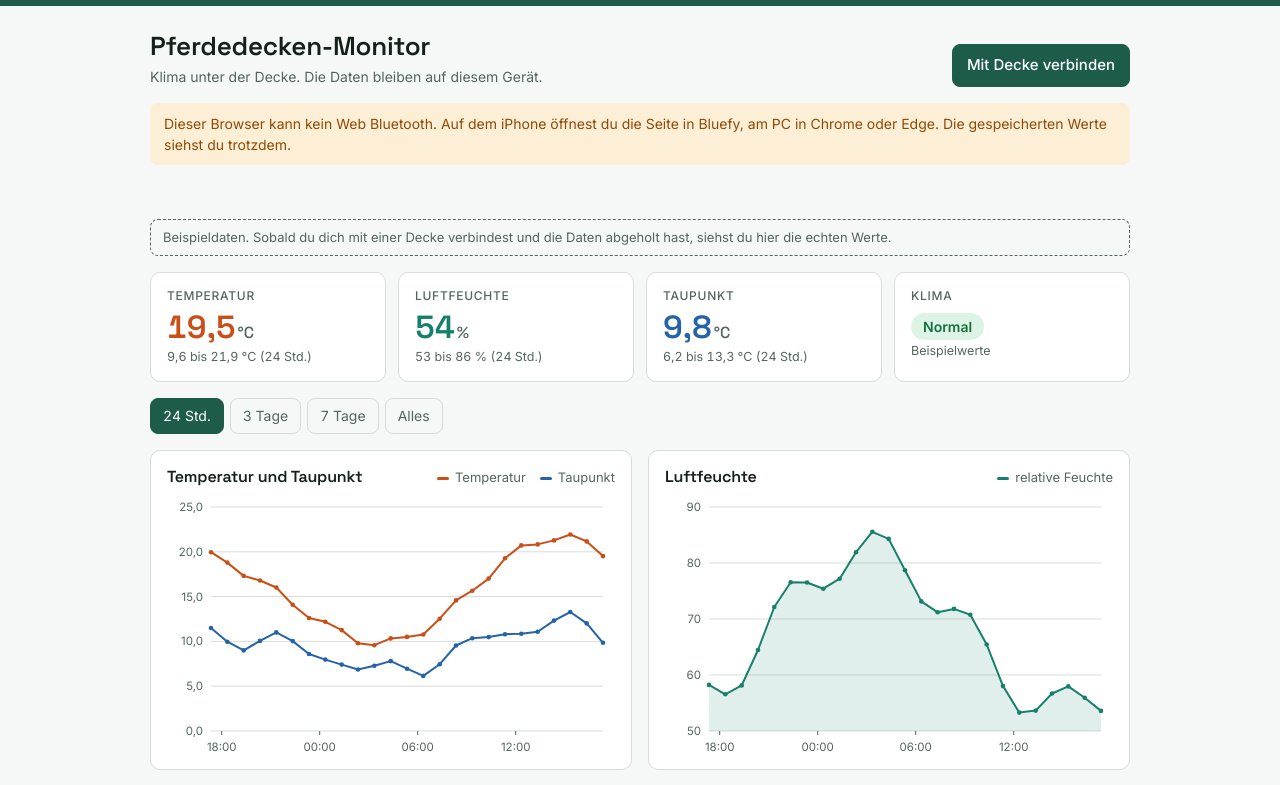
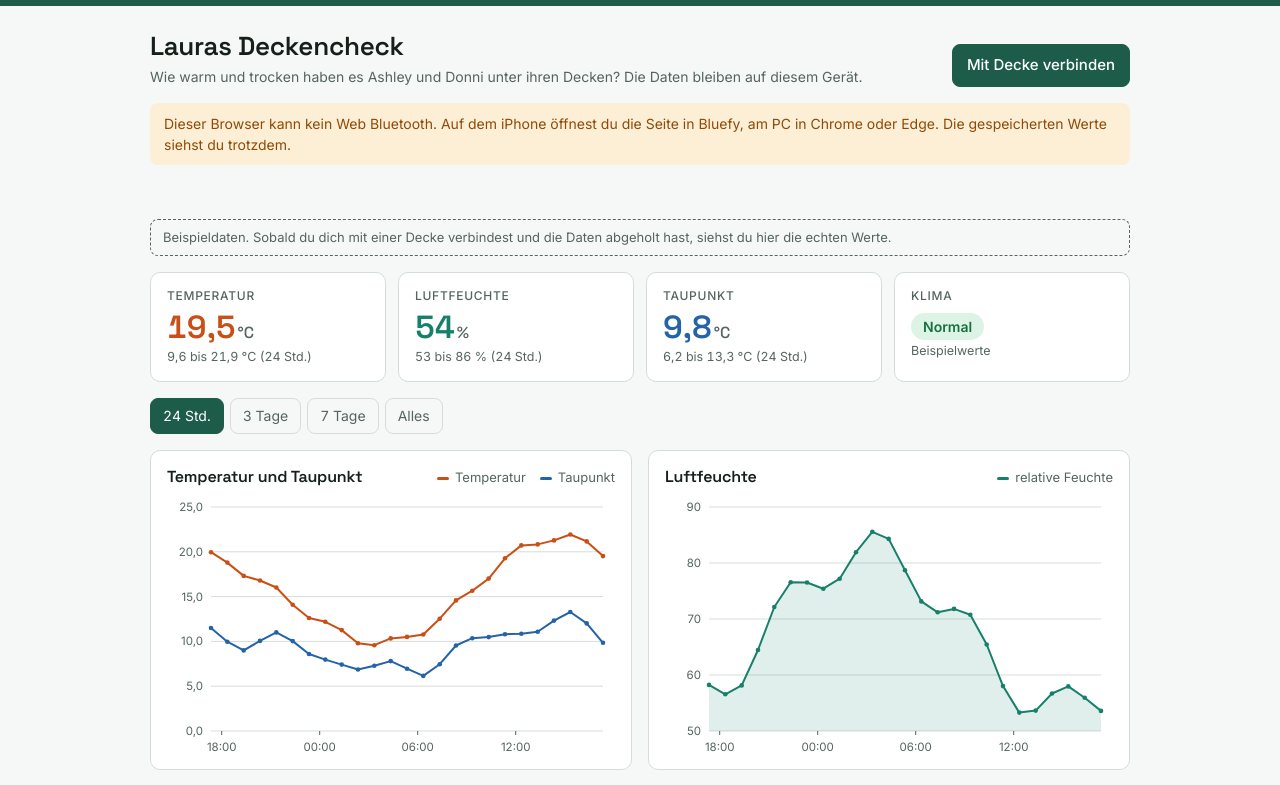
Before and after one commit to adrianhnk/dashley, a plain HTML site: page index.html in a window 1280 px wide. Shown: the top 785 px of the page. Drawn offline with Linux system fonts and the light colour scheme.

Commit message:
App: neuer Titel und Untertitel
Co-Authored-By: Claude Sonnet 5.5 <noreply@anthropic.com>
Claude-Session: https://claude.ai/code/session_01VUq2FmLg8ucZyvaRp1xZGi

```diff
--- a/index.html
+++ b/index.html
@@ -12,7 +12,7 @@
 <link rel="icon" type="image/png" sizes="192x192" href="icon-192.png">
 <link rel="apple-touch-icon" href="apple-touch-icon.png">
 <style>:root{padding-top:env(safe-area-inset-top,0px);padding-bottom:env(safe-area-inset-bottom,0px)}body{margin:0}[hidden]{display:none!important}img{max-width:100%}</style>
-<title>Pferdedecken-Monitor</title>
+<title>Lauras Deckencheck</title>
 <link rel="preconnect" href="https://fonts.googleapis.com">
 <link rel="preconnect" href="https://fonts.gstatic.com" crossorigin>
 <link rel="stylesheet" href="https://fonts.googleapis.com/css2?family=Inter:wght@400;500;600&family=Space+Grotesk:wght@500;600&display=swap">
@@ -184,8 +184,8 @@
 <div class="wrap">
   <header>
     <div>
-      <h1>Pferdedecken-Monitor</h1>
-      <p class="sub">Klima unter der Decke. Die Daten bleiben auf diesem Gerät.</p>
+      <h1>Lauras Deckencheck</h1>
+      <p class="sub">Wie warm und trocken haben es Ashley und Donni unter ihren Decken? Die Daten bleiben auf diesem Gerät.</p>
     </div>
     <button class="btn primary" id="connectBtn" type="button">Mit Decke verbinden</button>
   </header>
```
Also changed, not shown: manifest.webmanifest.
